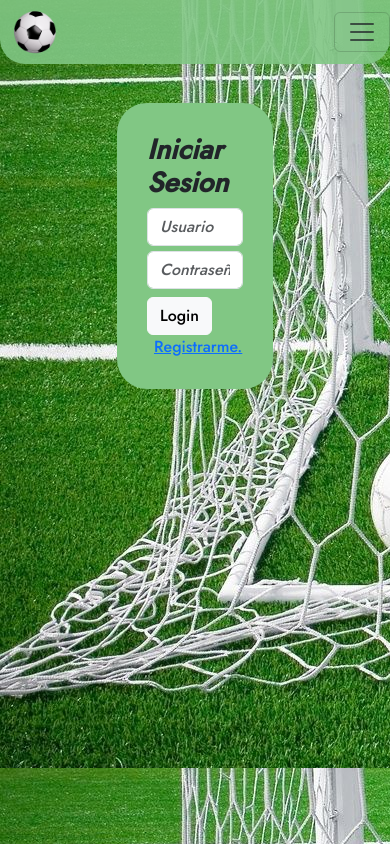
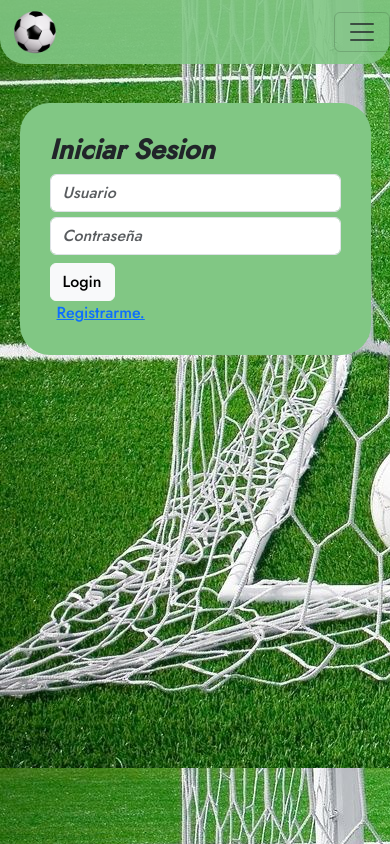
Before and after one commit to salinasariel/TUP-LC3TT-G13, a React (Create React App) app in the folder proyect-g13/: page / in a window 390 px wide. Built offline with nearby package versions, Linux system fonts and the light colour scheme.

Commit message:
correction responsive bug

```diff
--- a/proyect-g13/src/components/Login/Login.css
+++ b/proyect-g13/src/components/Login/Login.css
@@ -51,3 +51,10 @@ body{
 background-color: #81c7848d;
 }
 .scale-up-center{animation:scale-up-center 0.3s; } @keyframes scale-up-center{ 0%{transform:scale(.5)} 100%{transform:scale(1)} }
+
+@media (max-width: 830px) {
+  .form{
+      margin-left: 5%;
+      margin-right: 5%;
+  }
+}
--- a/proyect-g13/src/components/MenuBar/MenuBar.js
+++ b/proyect-g13/src/components/MenuBar/MenuBar.js
@@ -9,7 +9,9 @@ function MenuBar()  {
         <img class="high" src={Logo} />
         </div>
     <button class="navbar-toggler" type="button" data-toggle="collapse" data-target="#navbarNav" aria-controls="navbarNav" aria-expanded="false" aria-label="Toggle navigation">
+
      <span class="navbar-toggler-icon"></span>
+
     </button>
     <div class=" collapse navbar-collapse pad" id="navbarNav">
       <ul class="navbar-nav">
--- a/proyect-g13/src/components/Reserve/Reserve.css
+++ b/proyect-g13/src/components/Reserve/Reserve.css
@@ -11,3 +11,9 @@
     padding: 30px;
     border-radius: 30px;
 }
+@media (max-width: 830px) {
+    .backplate{
+        margin-left: 5%;
+        margin-right: 5%;
+    }
+}
```
